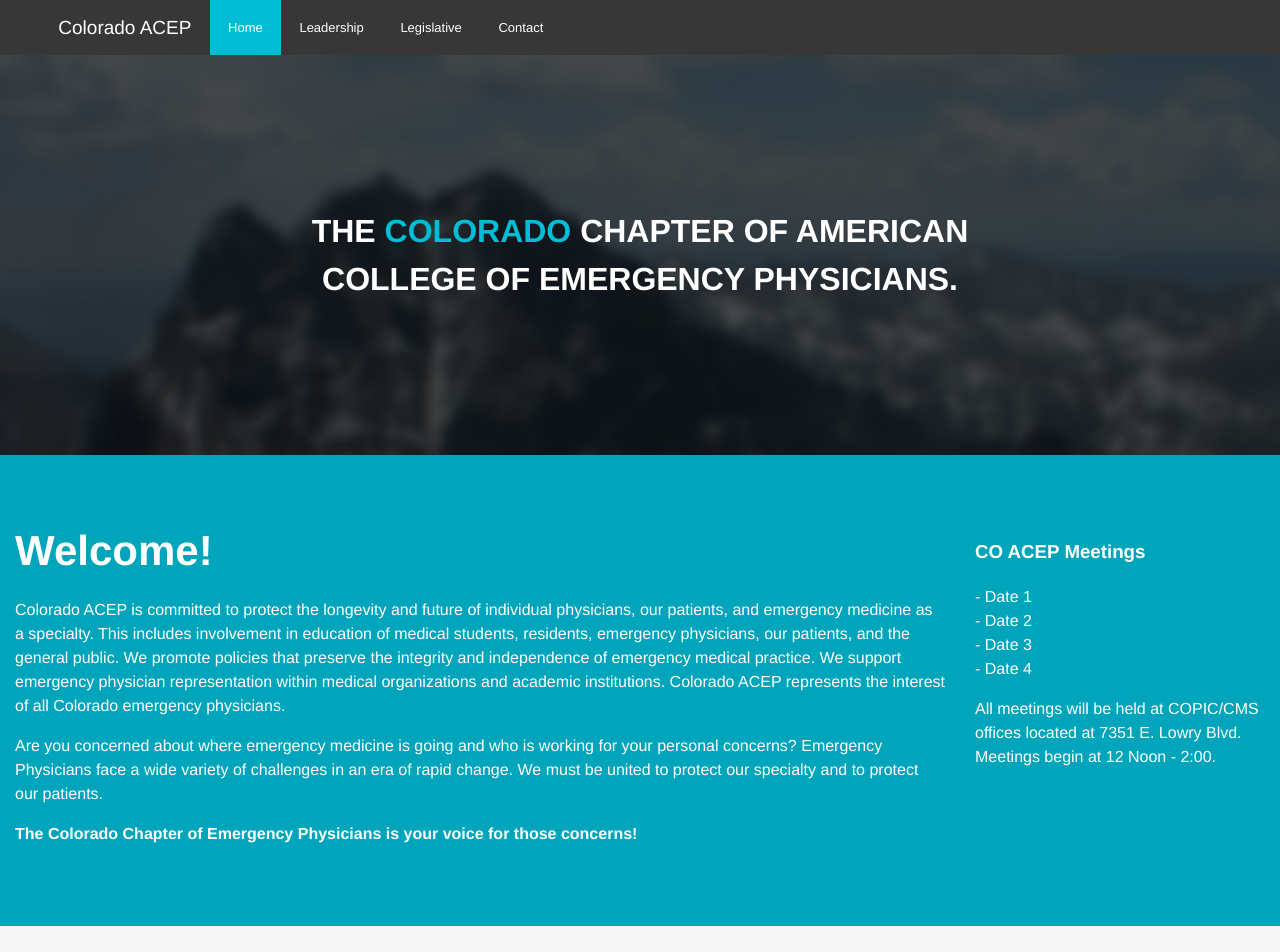
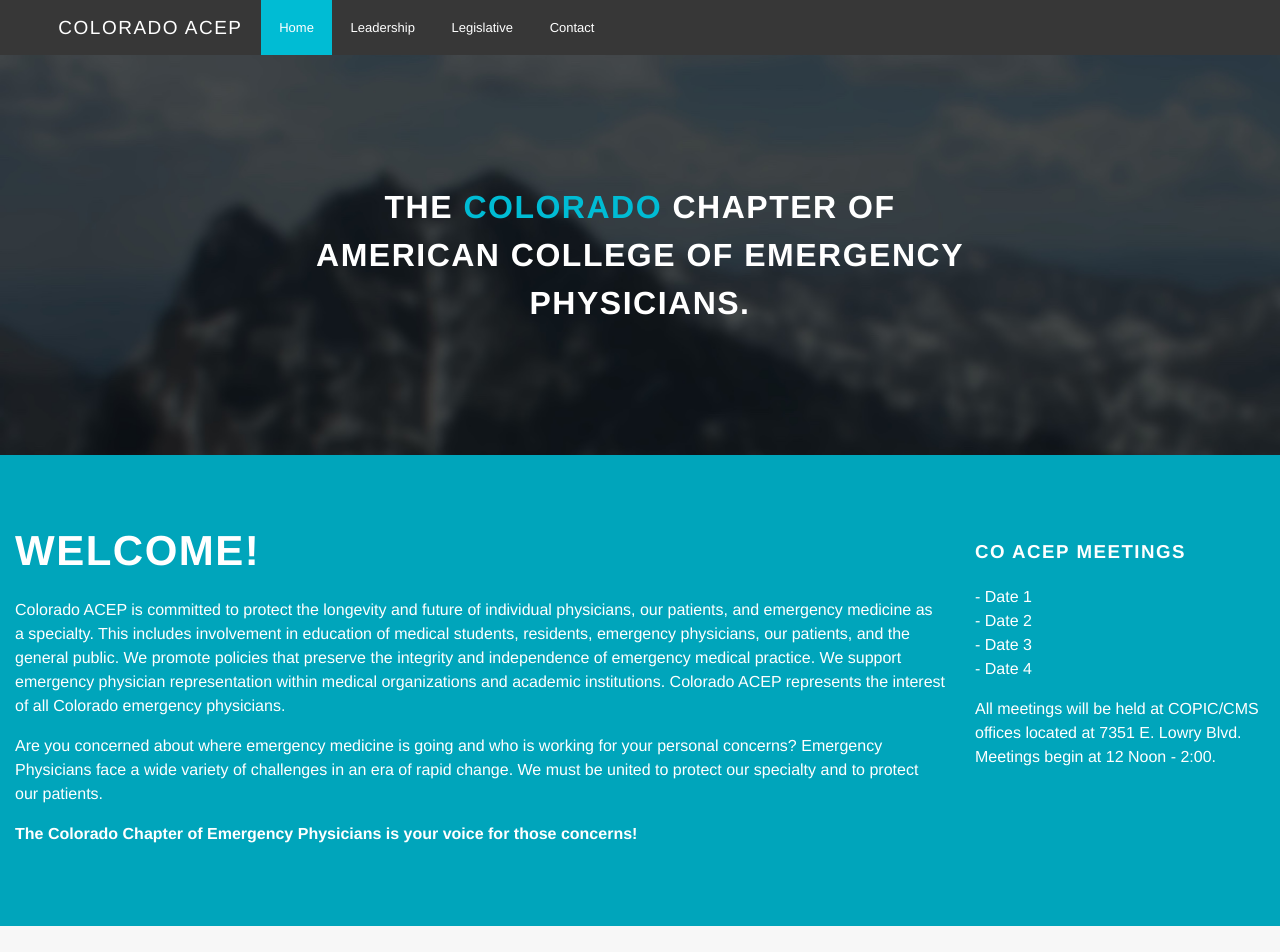
Before and after one commit to pebutler3/coacep, a Jekyll site: the page built from index.html, in a window 1280 px wide and 1400 px high. Shown: the top 952 px of the window. Built offline with Jekyll 4.4.1, drawn with Linux system fonts in a browser that asks for light colours.

Commit message:
set all headers to uppercase and increased letter-spacing

```diff
--- a/_sass/0-base/base.scss
+++ b/_sass/0-base/base.scss
@@ -14,6 +14,15 @@
 $blue         : #00bcd4;
 $dk-blue      : darken($blue, 5%);
 
+h1,
+h2,
+h3,
+h4,
+h5,
+h6 {
+  text-transform: uppercase;
+  letter-spacing: 1.5px;
+}
 
 h2 {
   font-size: 42px;
```
